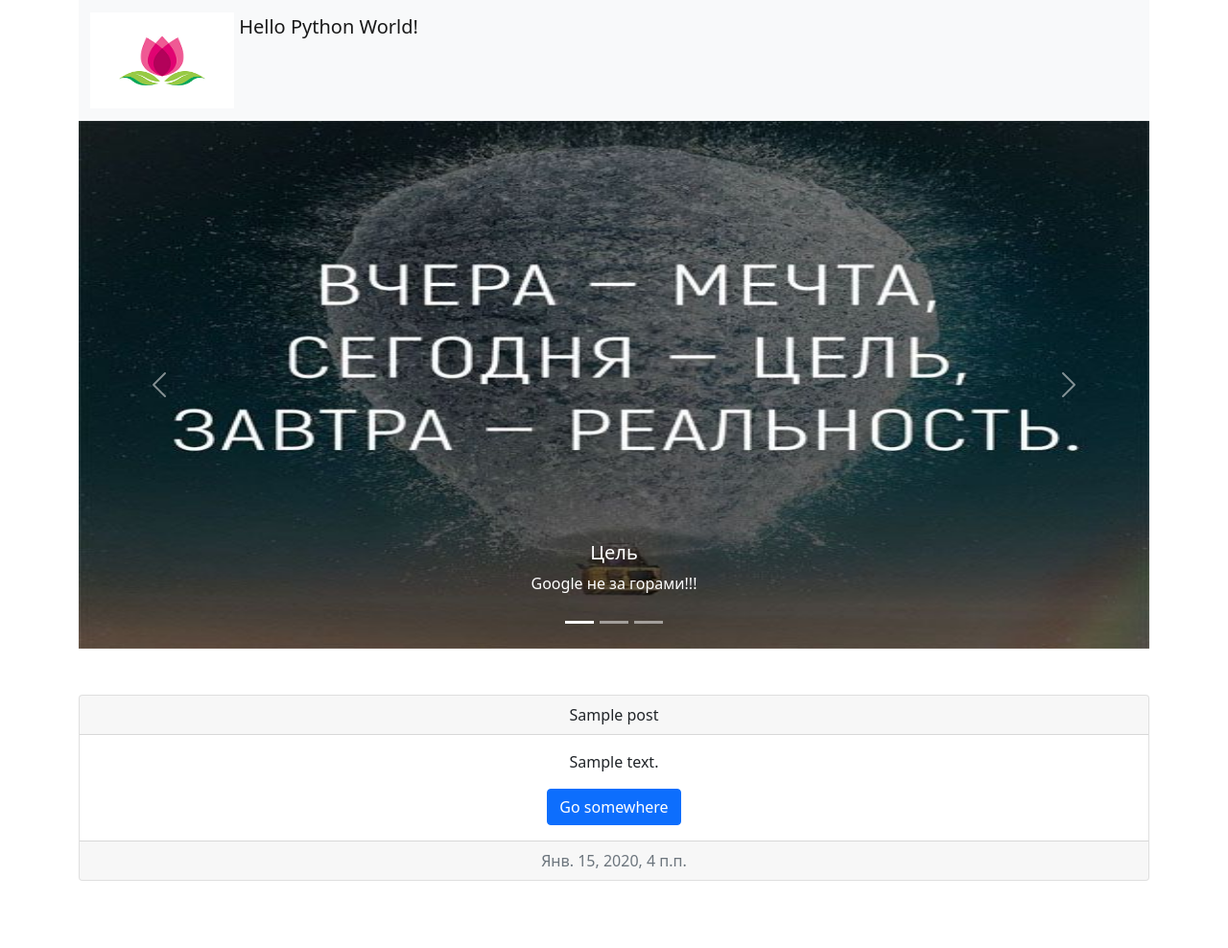
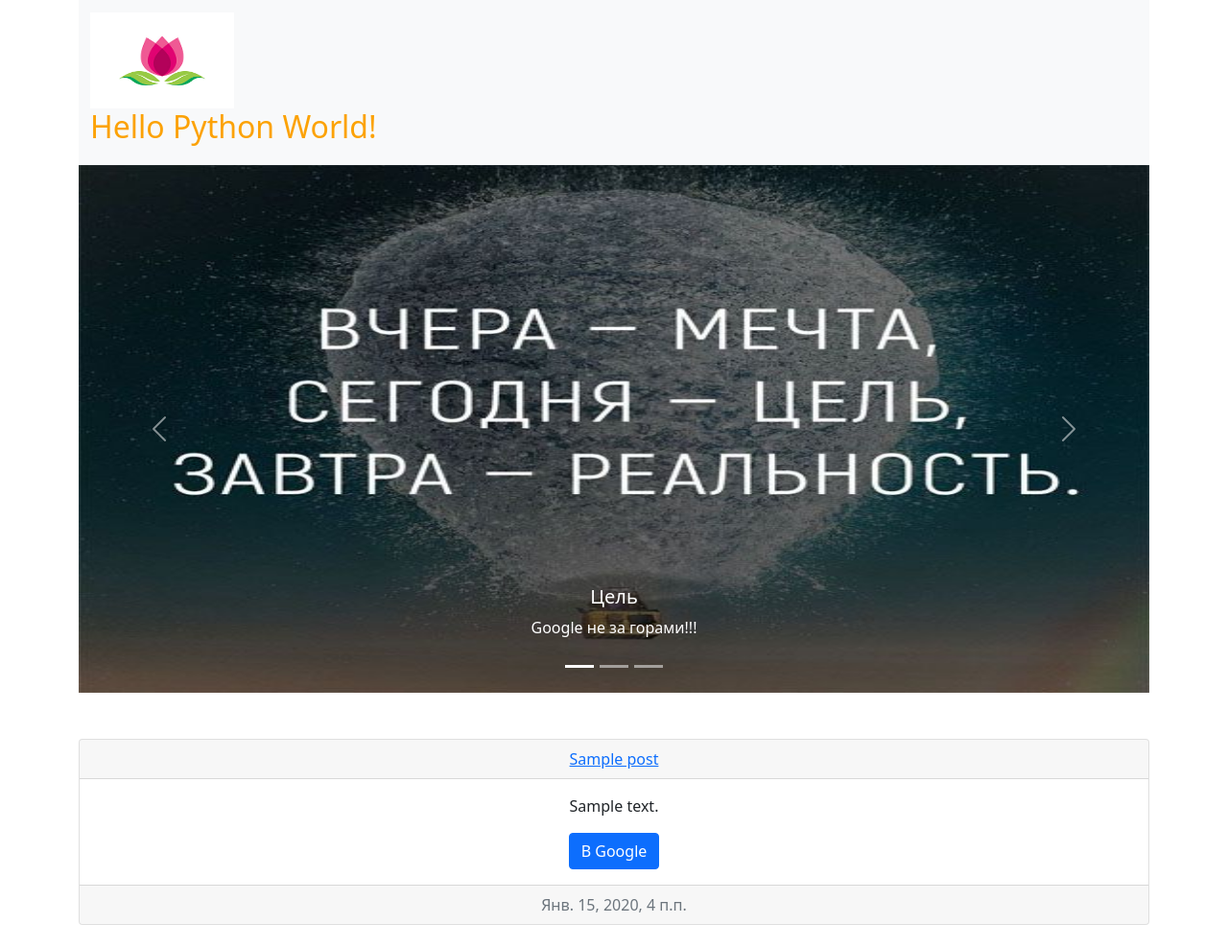
Before and after one commit to eldos-dev/my-first-blog, a Django app: page / in a window 1280 px wide. Shown: the whole page at 96% size. Before the commit the page ends 918 px from the top, so only its background shows below. Run offline with Django 3.2, Linux system fonts and the light colour scheme; tables that the repository leaves empty hold one stand-in row (values such as "Sample post"); some libraries are stand-ins or nearby versions.

Commit message:
Added view and template for detailed blog post as well as CSS for the site.

```diff
--- /dev/null
+++ b/blog/templates/blog/base.html
@@ -0,0 +1,34 @@
+<!DOCTYPE html>
+{% load static %}
+<html lang="en">
+<head>
+    <meta charset="UTF-8">
+    <link href="https://cdn.jsdelivr.net/npm/bootstrap@5.0.0-beta2/dist/css/bootstrap.min.css" rel="stylesheet" integrity="sha384-BmbxuPwQa2lc/FVzBcNJ7UAyJxM6wuqIj61tLrc4wSX0szH/Ev+nYRRuWlolflfl" crossorigin="anonymous">
+    <title>My Web Site</title>
+</head>
+<body>
+<div class="container">
+    <!-- Image and text -->
+    <nav class="navbar navbar-light bg-light">
+        <div class="container-fluid">
+            <a class="navbar-brand" href="{% url 'index' %}">
+                <img src="{% static 'image/logotype.jpg' %}" alt="" width="150" height="100" class="d-inline-block align-top">
+                <h2 style="color: #FCA205;">Hello Python World!</h2>
+            </a>
+        </div>
+    </nav>
+
+    {% block content %}
+
+    {% endblock %}
+
+
+</div>
+
+
+<script src="https://cdn.jsdelivr.net/npm/bootstrap@5.0.0-beta2/dist/js/bootstrap.bundle.min.js" integrity="sha384-b5kHyXgcpbZJO/tY9Ul7kGkf1S0CWuKcCD38l8YkeH8z8QjE0GmW1gYU5S9FOnJ0" crossorigin="anonymous"></script>
+
+<script src="https://cdn.jsdelivr.net/npm/@popperjs/core@2.6.0/dist/umd/popper.min.js" integrity="sha384-KsvD1yqQ1/1+IA7gi3P0tyJcT3vR+NdBTt13hSJ2lnve8agRGXTTyNaBYmCR/Nwi" crossorigin="anonymous"></script>
+<script src="https://cdn.jsdelivr.net/npm/bootstrap@5.0.0-beta2/dist/js/bootstrap.min.js" integrity="sha384-nsg8ua9HAw1y0W1btsyWgBklPnCUAFLuTMS2G72MMONqmOymq585AcH49TLBQObG" crossorigin="anonymous"></script>
+</body>
+</html>
--- a/blog/templates/blog/index.html
+++ b/blog/templates/blog/index.html
@@ -1,25 +1,8 @@
-<!DOCTYPE html>
+{% extends 'blog/base.html' %}
 {% load static %}
-<html lang="en">
-<head>
-    <meta charset="UTF-8">
-    <link href="https://cdn.jsdelivr.net/npm/bootstrap@5.0.0-beta2/dist/css/bootstrap.min.css" rel="stylesheet" integrity="sha384-BmbxuPwQa2lc/FVzBcNJ7UAyJxM6wuqIj61tLrc4wSX0szH/Ev+nYRRuWlolflfl" crossorigin="anonymous">
-    <title>My Web Site</title>
-</head>
-<body>
-<div class="container">
-    <!-- Image and text -->
-    <nav class="navbar navbar-light bg-light">
-        <div class="container-fluid">
-            <a class="navbar-brand" href="#">
-                <img src="{% static 'image/logotype.jpg' %}" alt="" width="150" height="100" class="d-inline-block align-top">
-                Hello Python World!
-            </a>
-        </div>
-    </nav>
 
-
-    <div id="carouselExampleCaptions" class="carousel slide" data-bs-ride="carousel">
+{% block content %}
+<div id="carouselExampleCaptions" class="carousel slide" data-bs-ride="carousel">
       <div class="carousel-indicators">
         <button type="button" data-bs-target="#carouselExampleCaptions" data-bs-slide-to="0" class="active" aria-current="true" aria-label="Slide 1"></button>
         <button type="button" data-bs-target="#carouselExampleCaptions" data-bs-slide-to="1" aria-label="Slide 2"></button>
@@ -80,31 +63,19 @@
     </div>
     <br><br>
 
-
     {% for post in posts %}
       <div class="card text-center">
-          <div class="card-header">
-              {{ post.title }}
+          <div class="card-header card-title">
+              <a href="{% url 'post_detail' pk=post.pk %}">{{ post.title }}</a>
           </div>
           <div class="card-body">
-<!--            <h5 class="card-title">Special title treatment</h5>-->
             <p class="card-text">{{ post.text|linebreaksbr }}</p>
-            <a href="#" class="btn btn-primary">Go somewhere</a>
+            <a href="https://google.com/" class="btn btn-primary">В Google</a>
           </div>
           <div class="card-footer text-muted">
             {{ post.published_date }}
           </div>
         </div>
+    {% endfor %}
     <br>
-    {% endfor %}
-
-
-</div>
-
-
-<script src="https://cdn.jsdelivr.net/npm/bootstrap@5.0.0-beta2/dist/js/bootstrap.bundle.min.js" integrity="sha384-b5kHyXgcpbZJO/tY9Ul7kGkf1S0CWuKcCD38l8YkeH8z8QjE0GmW1gYU5S9FOnJ0" crossorigin="anonymous"></script>
-
-<script src="https://cdn.jsdelivr.net/npm/@popperjs/core@2.6.0/dist/umd/popper.min.js" integrity="sha384-KsvD1yqQ1/1+IA7gi3P0tyJcT3vR+NdBTt13hSJ2lnve8agRGXTTyNaBYmCR/Nwi" crossorigin="anonymous"></script>
-<script src="https://cdn.jsdelivr.net/npm/bootstrap@5.0.0-beta2/dist/js/bootstrap.min.js" integrity="sha384-nsg8ua9HAw1y0W1btsyWgBklPnCUAFLuTMS2G72MMONqmOymq585AcH49TLBQObG" crossorigin="anonymous"></script>
-</body>
-</html>
+{% endblock %}
--- a/blog/urls.py
+++ b/blog/urls.py
@@ -1,7 +1,8 @@
 from django.urls import path
 
-from blog.views import index
+from blog.views import index, post_detail
 
 urlpatterns = [
-    path('', index, name='index')
+    path('', index, name='index'),
+    path('post/<int:pk>/', post_detail, name='post_detail'),
 ]
--- a/blog/views.py
+++ b/blog/views.py
@@ -1,4 +1,4 @@
-from django.shortcuts import render
+from django.shortcuts import render, get_object_or_404
 from django.utils import timezone
 from .models import Post
 
@@ -8,3 +8,10 @@ def index(request):
         'posts': posts
     }
     return render(request, 'blog/index.html', context)
+
+def post_detail(request, pk):
+    post = get_object_or_404(Post, pk=pk)
+    context = {
+        'post': post
+    }
+    return render(request, 'blog/post_detail.html', context)
```
Also changed, not shown: blog/templates/blog/post_detail.html (added, +13 -0 lines).
